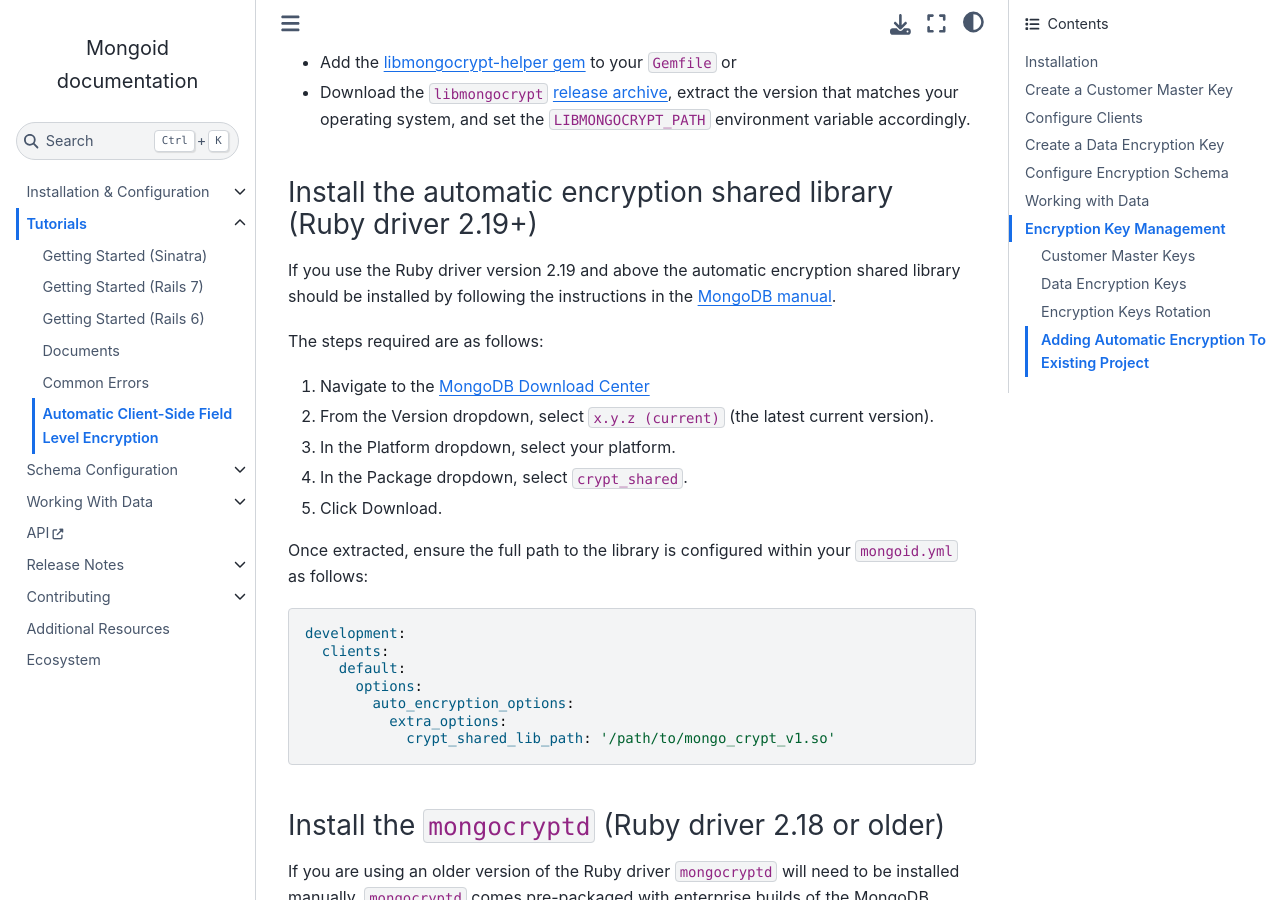
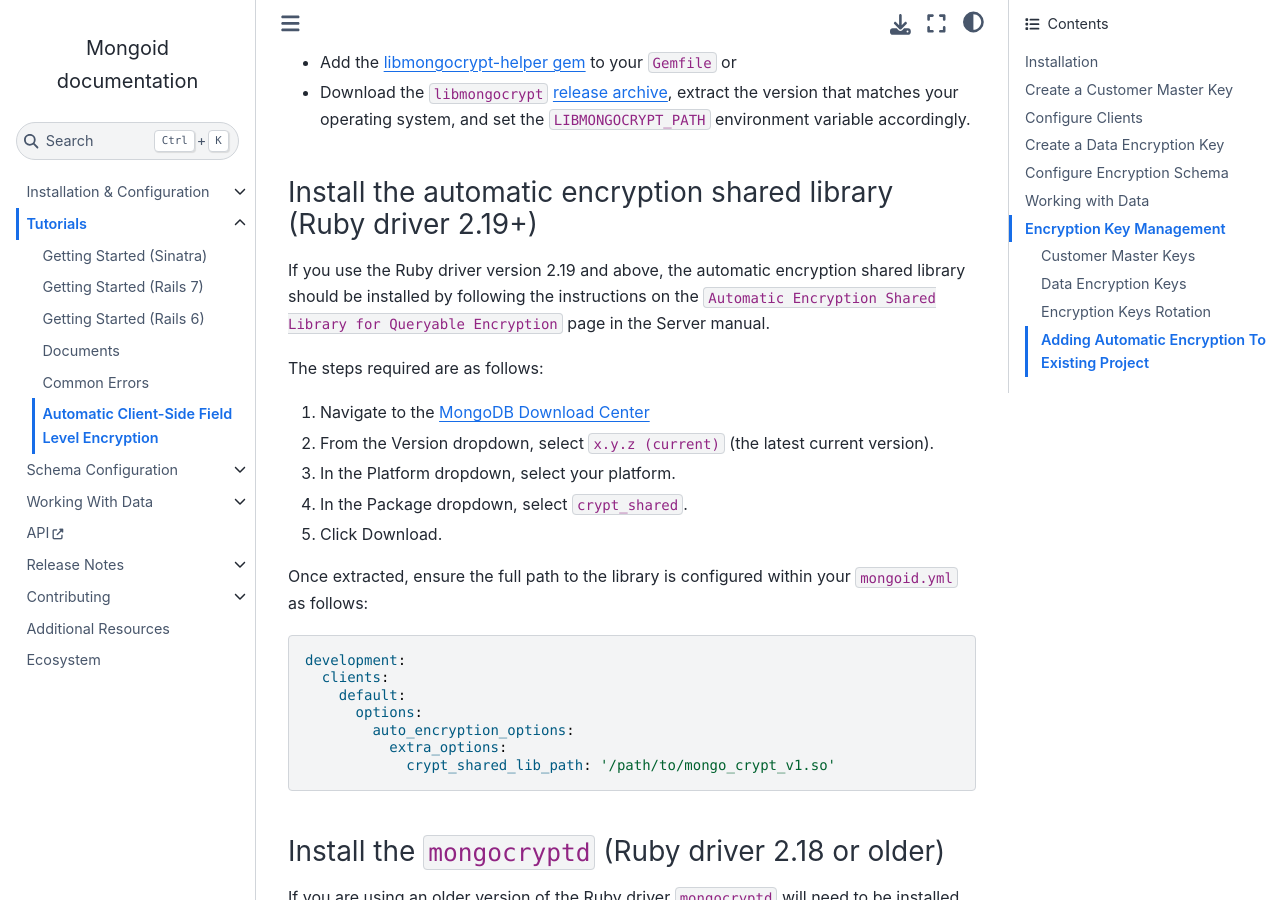
Before and after one commit to i80and/docs-mongoid, a Sphinx documentation site: the page built from docs/tutorials/automatic-encryption.txt, in a window 1280 px wide and 900 px high, scrolled down 1678 px. Built offline with Sphinx 7.4.7 and the Sphinx Book theme 1.1.4, drawn with Linux system fonts in a browser that asks for light colours; cross-references to code outside the pages are shown as plain code; some of the changed text lies outside the part shown.

```diff
--- a/docs/release-notes/upgrading.txt
+++ b/docs/release-notes/upgrading.txt
@@ -49,10 +49,10 @@ Before you Upgrade
 ------------------
 
 - *Test Coverage:* The best way to be sure that your application still works after upgrading
-is to have good test coverage before you start the process.
+  is to have good test coverage before you start the process.
 
 - *Upgrade Ruby and Rails:* See `"Upgrading Ruby on Rails" <https://guides.rubyonrails.org/upgrading_ruby_on_rails.html>`_
-for more information
+  for more information
 
 
 Upgrading Mongoid
--- a/docs/tutorials/automatic-encryption.txt
+++ b/docs/tutorials/automatic-encryption.txt
@@ -64,9 +64,11 @@ This can be done one of two ways.
 Install the automatic encryption shared library (Ruby driver 2.19+)
 ~~~~~~~~~~~~~~~~~~~~~~~~~~~~~~~~~~~~~~~~~~~~~~~~~~~~~~~~~~~~~~~~~~~
 
-If you use the Ruby driver version 2.19 and above the automatic encryption
-shared library should be installed by following the instructions in the
-`MongoDB manual <https://www.mongodb.com/docs/manual/core/queryable-encryption/reference/shared-library/#download-the-automatic-encryption-shared-library>`_.
+If you use the Ruby driver version 2.19 and above, the automatic encryption
+shared library should be installed by following the instructions on the
+:manual:`Automatic Encryption Shared Library for Queryable Encryption
+</core/queryable-encryption/reference/shared-library/#download-the-automatic-encryption-shared-library>`
+page in the Server manual.
 
 The steps required are as follows:
 
@@ -253,9 +255,9 @@ Now we can tell Mongoid what should be encrypted:
 Known Limitations
 ~~~~~~~~~~~~~~~~~
 
-* MongoDB CSFLE has some limitations that are described in
-  `the server documentation. <https://www.mongodb.com/docs/manual/core/csfle/reference/limitations/>`_
-  These limitations also apply to Mongoid.
+* MongoDB CSFLE has some limitations that are described on the
+  :manual:`CSFLE Limitations </core/csfle/reference/limitations/>`
+  page in the Server manual. These limitations also apply to Mongoid.
 * Mongoid does not support encryption of ``embeds_many`` relations.
 * If you use ``:key_name_field`` option, the field must be encrypted using
   non-deterministic algorithm. To encrypt your field deterministically, you must
```
Also changed, not shown: docs/release-notes/mongoid-9.0.txt (+7 -5 lines).
